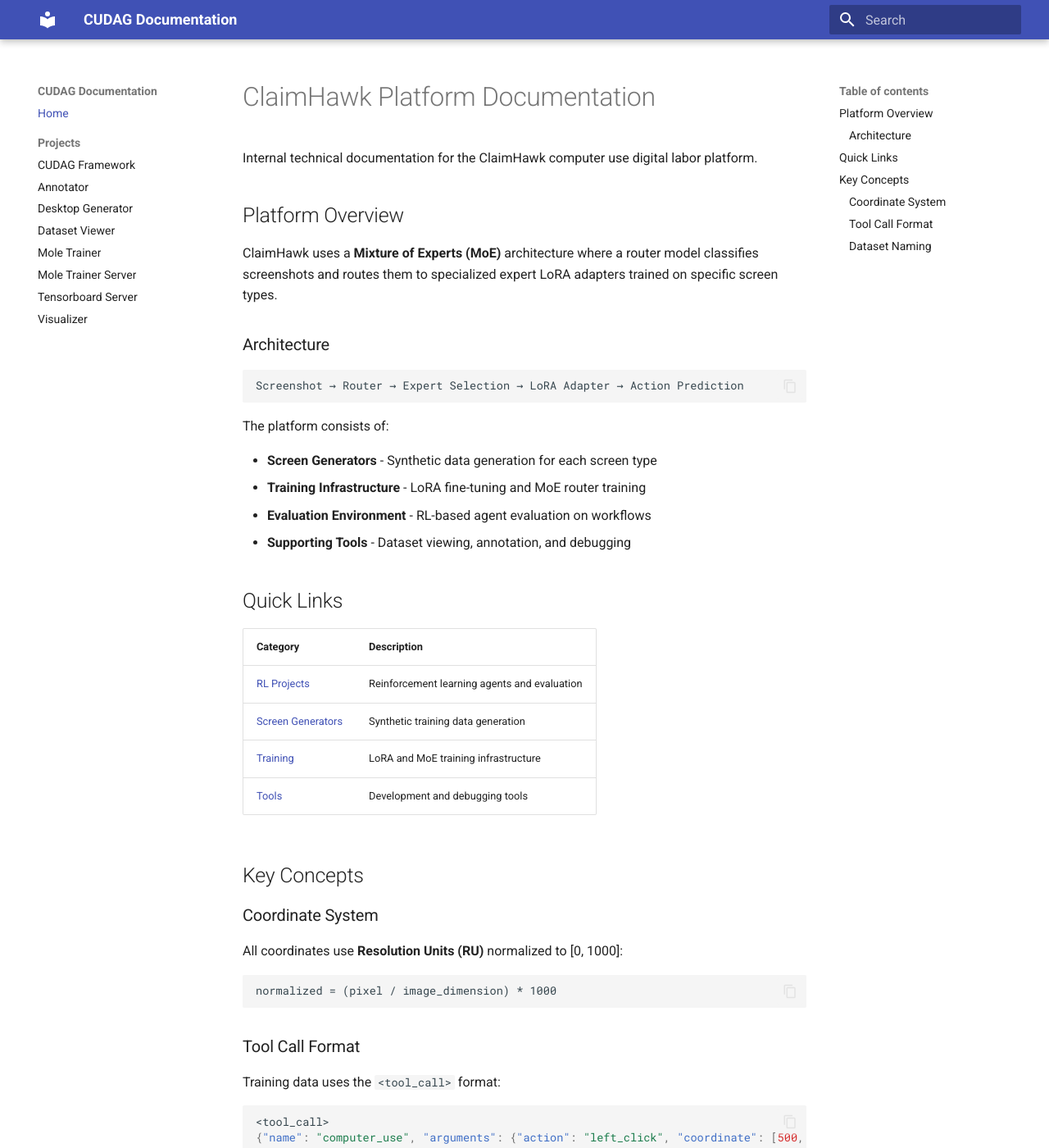
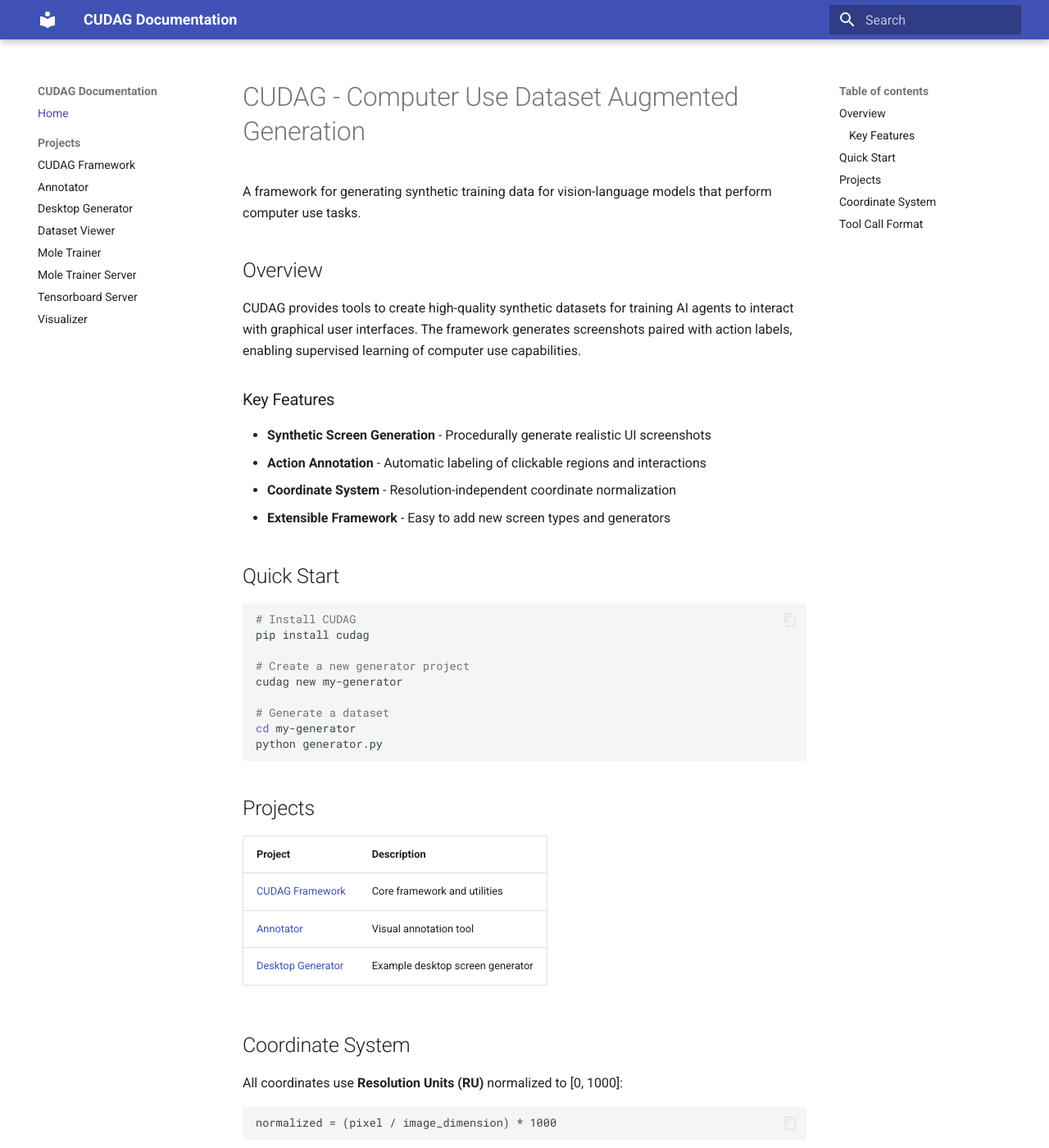
Before and after one commit to claimhawk/cudag-wiki, an MkDocs documentation site: the page built from docs/index.md, in a window 1280 px wide and 1400 px high. Shown: the whole window at 82% size. Built offline with MkDocs 1.6.1 and Material for MkDocs 9.7.7, drawn with Linux system fonts in a browser that asks for light colours; some of the changed text lies outside the part shown.

Commit message:
Update index page with CUDAG branding

````diff
--- a/docs/index.md
+++ b/docs/index.md
@@ -1,55 +1,65 @@
-# ClaimHawk Platform Documentation
+# CUDAG - Computer Use Dataset Augmented Generation
 
-Internal technical documentation for the ClaimHawk computer use digital labor platform.
+A framework for generating synthetic training data for vision-language models
+that perform computer use tasks.
 
-## Platform Overview
+## Overview
 
-ClaimHawk uses a **Mixture of Experts (MoE)** architecture where a router model
-classifies screenshots and routes them to specialized expert LoRA adapters trained
-on specific screen types.
+CUDAG provides tools to create high-quality synthetic datasets for training
+AI agents to interact with graphical user interfaces. The framework generates
+screenshots paired with action labels, enabling supervised learning of
+computer use capabilities.
 
-### Architecture
+### Key Features
 
-```
-Screenshot → Router → Expert Selection → LoRA Adapter → Action Prediction
+- **Synthetic Screen Generation** - Procedurally generate realistic UI screenshots
+- **Action Annotation** - Automatic labeling of clickable regions and interactions
+- **Coordinate System** - Resolution-independent coordinate normalization
+- **Extensible Framework** - Easy to add new screen types and generators
+
+## Quick Start
+
+```bash
+# Install CUDAG
+pip install cudag
+
+# Create a new generator project
+cudag new my-generator
+
+# Generate a dataset
+cd my-generator
+python generator.py
 ```
 
-The platform consists of:
+## Projects
 
-- **Screen Generators** - Synthetic data generation for each screen type
-- **Training Infrastructure** - LoRA fine-tuning and MoE router training
-- **Evaluation Environment** - RL-based agent evaluation on workflows
-- **Supporting Tools** - Dataset viewing, annotation, and debugging
+| Project | Description |
+|---------|-------------|
+| [CUDAG Framework](generators-cudag/index.md) | Core framework and utilities |
+| [Annotator](annotator/index.md) | Visual annotation tool |
+| [Desktop Generator](generators-desktop-generator/index.md) | Example desktop screen generator |
 
-## Quick Links
+## Coordinate System
 
-| Category | Description |
-|----------|-------------|
-| [RL Projects](oracle-agent/index.md) | Reinforcement learning agents and evaluation |
-| [Screen Generators](generators-calendar-generator/index.md) | Synthetic training data generation |
-| [Training](lora-trainer/index.md) | LoRA and MoE training infrastructure |
-| [Tools](dataset-viewer/index.md) | Development and debugging tools |
+All coordinates use **Resolution Units (RU)** normalized to [0, 1000]:
 
-## Key Concepts
-
-### Coordinate System
-All coordinates use **Resolution Units (RU)** normalized to [0, 1000]:
 ```
 normalized = (pixel / image_dimension) * 1000
 ```
 
-### Tool Call Format
-Training data uses the `<tool_call>` format:
+This ensures coordinates are resolution-independent and can be scaled to any
+screen size.
+
+## Tool Call Format
+
+Generated datasets use a standardized tool call format:
+
 ```json
 <tool_call>
 {"name": "computer_use", "arguments": {"action": "left_click", "coordinate": [500, 300]}}
 </tool_call>
 ```
 
-### Dataset Naming
-Uses `--` delimiter: `{expert}--{researcher}--{timestamp}`
-
 ---
 
-<small>Auto-generated documentation. 25 projects
-(8 public, 15 private), 607 source files.</small>
+*CUDAG is an open-source project for advancing computer use AI research.*
````
